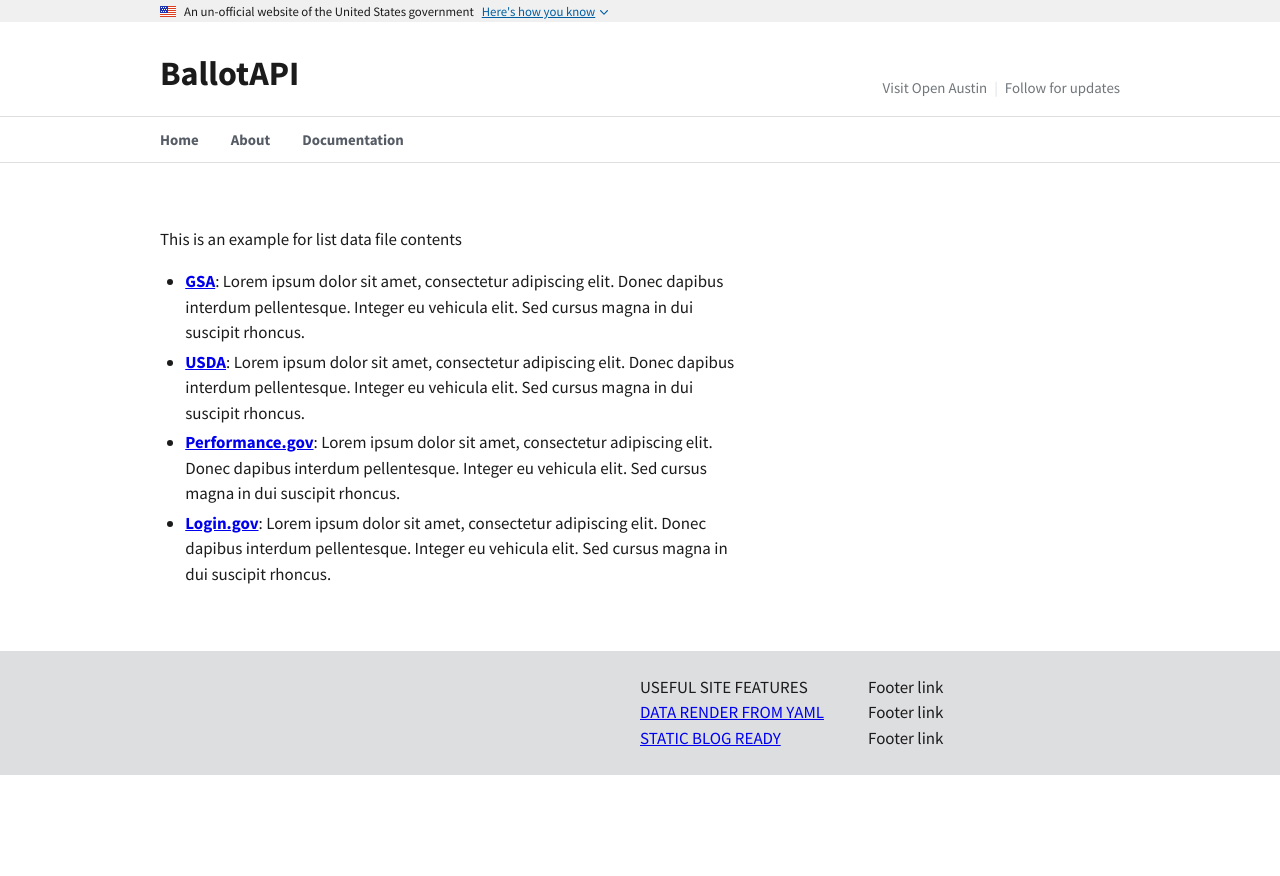
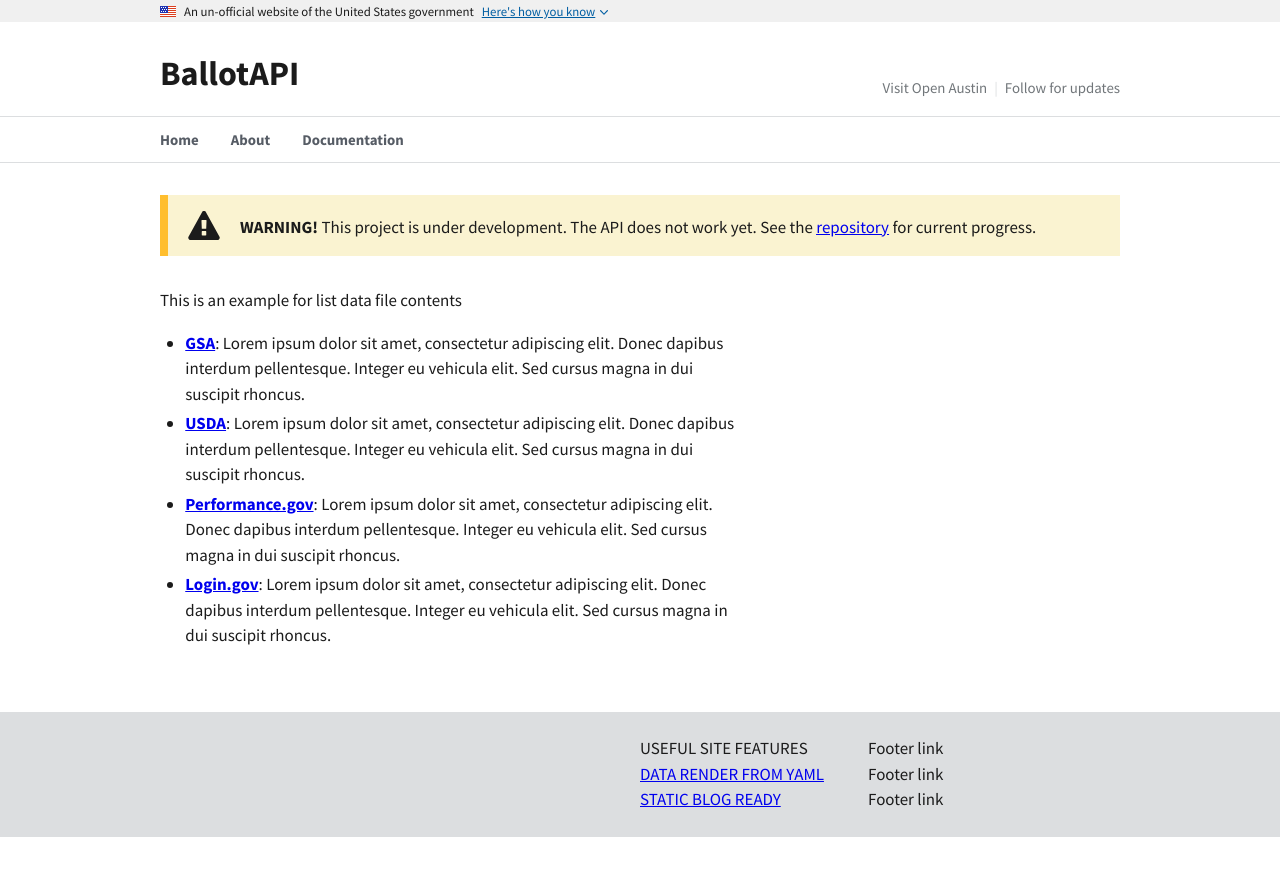
Before and after one commit to open-austin/ballotapi, a Jekyll site: the page built from docs/_pages/collections.md, in a window 1280 px wide. Shown: the top 876 px of the page. Built offline with Jekyll 4.4.1, drawn with Linux system fonts in a browser that asks for light colours.

Commit message:
added back warning message

```diff
--- /dev/null
+++ b/docs/_includes/alert-message.html
@@ -0,0 +1,6 @@
+<div class="usa-alert usa-alert--warning">
+    <strong>WARNING!</strong>
+    This project is under development. The API does not work yet. See the
+    <a href="https://github.com/open-austin/ballotapi" class="alert-link"><u>repository</u></a>
+    for current progress.
+</div>
--- a/docs/_layouts/default.html
+++ b/docs/_layouts/default.html
@@ -9,6 +9,7 @@ The home page uses wide.html layout, since it extends full width of page
 
 <main class="usa-layout-docs usa-section" id="main-content">
   <div class="grid-container">
+  	{% include alert-message.html %}
     {{ content }}
   </div>
 </main>
--- a/docs/assets/css/styles.scss
+++ b/docs/assets/css/styles.scss
@@ -56,3 +56,10 @@ code, kbd, pre, samp {
 .usa-footer .logo-links {
     display: none;
 }
+
+.usa-alert--warning {
+    background-position-y: center;
+    margin-bottom: 2rem;
+    margin-top: -2rem;
+    padding-left: 5rem;
+}
```
